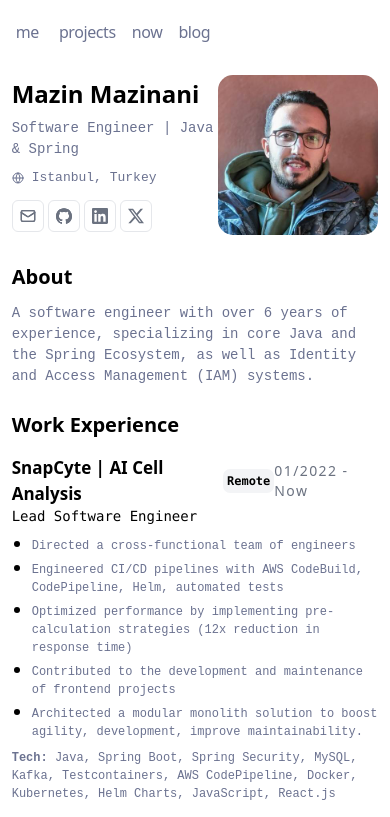
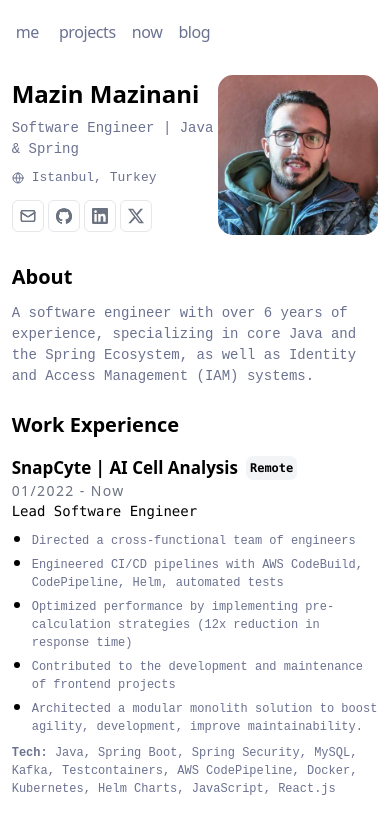
Before and after one commit to mohoma/portfolio, a Next.js app: page / in a window 390 px wide. Shown: the top 817 px of the page. Built offline with nearby package versions, Linux system fonts and the light colour scheme.

Commit message:
fix(WorkCard): make responsive for mobile

```diff
--- a/components/WorkCard.jsx
+++ b/components/WorkCard.jsx
@@ -3,7 +3,7 @@ import React from "react";
 const WorkCard = ({link, title, remote, date, introduce, description, tech}) => {
     return (
         <>
-            <div className="w-full items-center flex flex-row justify-between mt-4">
+            <div className="w-full lg:items-center items-start flex lg:flex-row flex-col justify-between mt-4">
                 <div className="flex flex-row items-center gap-2">
                     <h2 className={`flex font-semibold hover:${link ? 'underline' : 'none'} text-[17px] font-semibold`}>
                         <a href={link} target="_blank" rel="noopener noreferrer">{title}</a>
```
